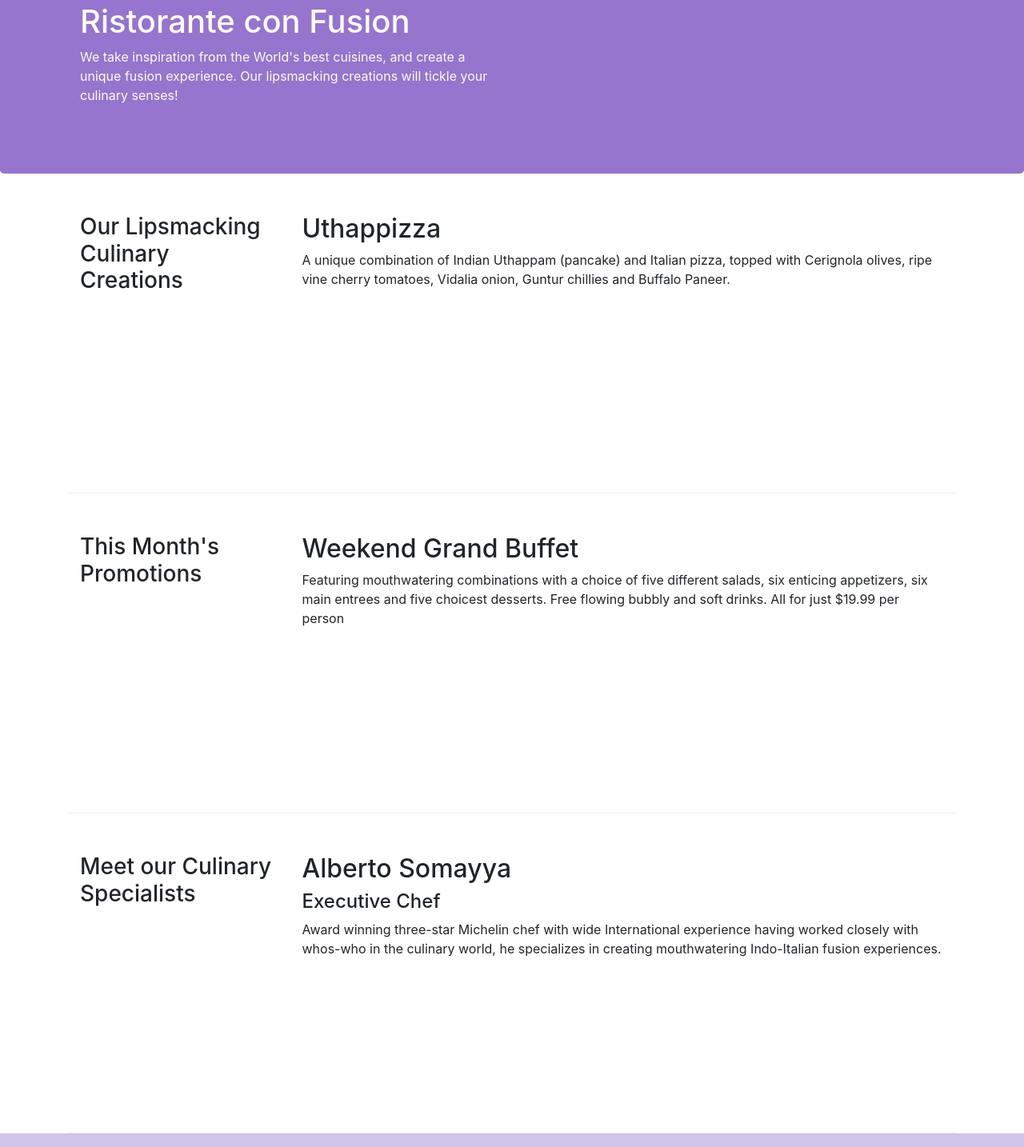
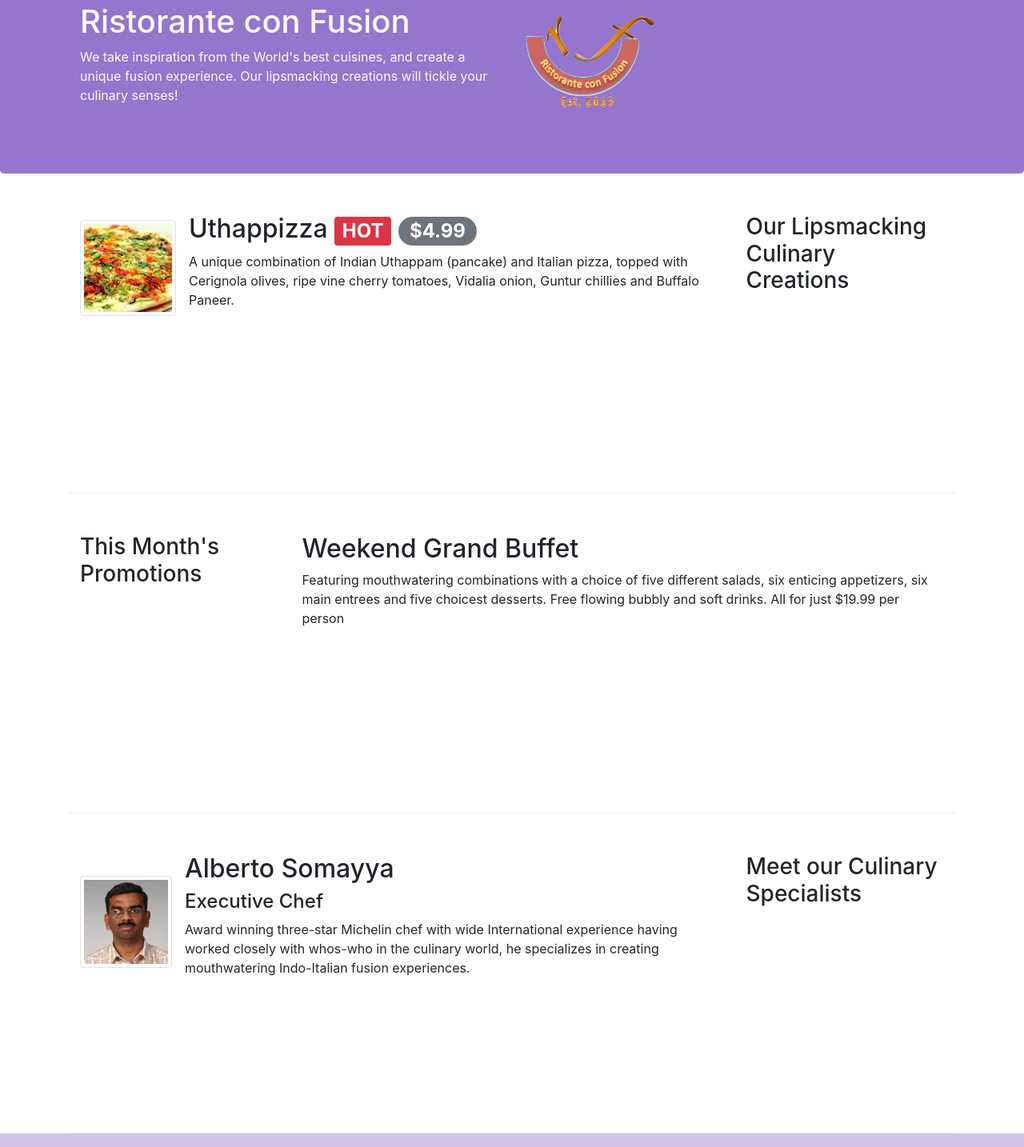
Before and after one commit to Thenukanth/learning, a website: page index.html in a window 1280 px wide. Shown: the part 117-1551 px from the top of the page at 80% size. Drawn offline with nearby package versions, Linux system fonts and the light colour scheme; files whose address does not match are found by name.

Commit message:
alerts added

```diff
--- a/index.html
+++ b/index.html
@@ -20,7 +20,10 @@
             <button class="navbar-toggler" type="button" data-toggle="collapse" data-target="#Navbar">
                 <span class="navbar-toggler-icon"></span>
             </button>
-           <a class="navbar-brand" href="#">Ristorante Con Fusion</a>
+            <a class="navbar-brand mr-auto" href="#">
+                <img src="img/logo.png" height="30" width="41">
+            </a>
+
            <div class="collapse navbar-collapse" id="Navbar">
                 <ul class="navbar-nav mr-auto">
                     <li class="nav-item active"><a class="nav-link" href="#"><span class="fa fa-home fa-lg"></span> Home</a></li>
@@ -37,9 +40,11 @@
             <div class="row row-header">
                 <div class="col-12 col-sm-6">
                     <h1>Ristorante con Fusion</h1>
-                    <p>We take inspiration from the World's best cuisines, and create a unique fusion experience. Our lipsmacking creations will tickle your culinary senses!</p>
+                    <p>We take inspiration from the World's best cuisines, and create a unique fusion experience.
+                        Our lipsmacking creations will tickle your culinary senses!</p>
                 </div>
-                <div class="col-12 com-sm">
+                <div class="col-12 col-sm align-self-center">
+                    <img src="img/logo.png" class="img-fluid">
                 </div>
             </div>
         </div>
@@ -50,9 +55,20 @@
             <div class="col-12 com-sm-4 col-md-3">
                 <h3>Our Lipsmacking Culinary Creations</h3>
             </div>
-            <div class="col col-sm">
-                <h2>Uthappizza</h2>
-                <p>A unique combination of Indian Uthappam (pancake) and Italian pizza, topped with Cerignola olives, ripe vine cherry tomatoes, Vidalia onion, Guntur chillies and Buffalo Paneer.</p>
+            <div class="col col-sm order-sm-first col-md">
+                <div class="media">
+                    <img class="d-flex mr-3 img-thumbnail align-self-center"
+                            src="img/uthappizza.png" alt="Uthappizza">
+                    <div class="media-body">
+                        <h2 class="mt-0">Uthappizza <span class="badge badge-danger">HOT</span>  <span class="badge badge-pill badge-secondary">$4.99</span> </h2>
+                        <p class="d-none d-sm-block">A unique combination of Indian Uthappam (pancake) and
+                            Italian pizza, topped with Cerignola olives, ripe vine
+                            cherry tomatoes, Vidalia onion, Guntur chillies and
+                            Buffalo Paneer.</p>
+                    </div>
+                </div>
+
+
             </div>
         </div>
 
@@ -68,13 +84,25 @@
         </div>
 
         <div class="row row-content align-iems-center">
-            <div class="col-12 com-sm-4 col-md-3">
+
+            <div class="col col-sm">
+                <div class="media">
+                    <img class="d-flex mr-3 img-thumbnail align-self-center"
+                            src="img/alberto.png" alt="Alberto Somayya">
+                    <div class="media-body">
+                        <h2 class="mt-0">Alberto Somayya</h2>
+                        <h4>Executive Chef</h4>
+                        <p class="d-none d-sm-block">Award winning three-star Michelin chef with wide
+                            International experience having worked closely with
+                            whos-who in the culinary world, he specializes in
+                            creating mouthwatering Indo-Italian fusion experiences.
+                            </p>
+                    </div>
+                </div>
+
+            </div>
+            <div class="col-12 col-sm-4 col-md-3">
                 <h3>Meet our Culinary Specialists</h3>
-            </div>
-            <div class="col col-sm">
-                <h2>Alberto Somayya</h2>
-                <h4>Executive Chef</h4>
-                <p>Award winning three-star Michelin chef with wide International experience having worked closely with whos-who in the culinary world, he specializes in creating mouthwatering Indo-Italian fusion experiences. </p>
             </div>
         </div>
     </div>
```
Also changed, not shown: aboutus.html (+6 -2 lines), contactus.html (+4 -2 lines), img/alberto.png (added), img/buffet.png (added), img/logo.png (added), img/uthappizza.png (added), 1 other file.
